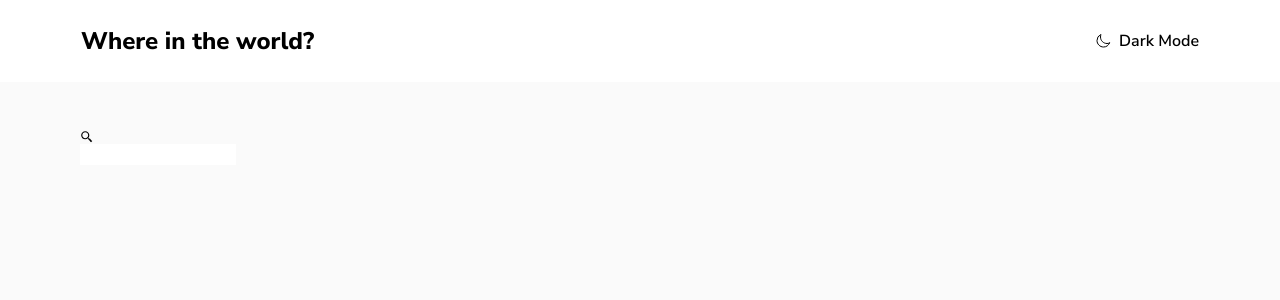
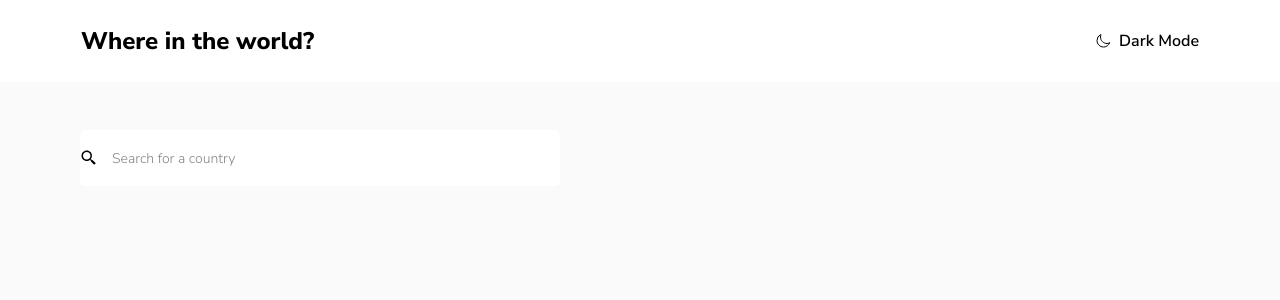
Before and after one commit to ortonb110/countries, a React (Vite) app: page / in a window 1280 px wide. Shown: the top 300 px of the page. Built offline with nearby package versions, Linux system fonts and the light colour scheme.

Commit message:
Working on Search component

```diff
--- a/src/Pages/Home.jsx
+++ b/src/Pages/Home.jsx
@@ -32,12 +32,13 @@ const Home = () => {
   return (
     <section className=" m-auto h-[calc(100vh-82px)] bg-[#FAFAFA] dark:bg-darkMode dark:text-darkMode  text-lightMode overflow-auto py-[4.8rem] px-[8.0rem] grid  md:grid-cols-2 lg:grid-cols-3 xl:grid-cols-4 gap-x-[7.5rem] gap-y-[7.5rem]">
       <div>
-        <div>
-          <BiSearchAlt2 />
-          <input className="text-black"
+        <div className="flex items-center w-[48rem] h-[5.6rem] relative ">
+          <BiSearchAlt2 className="w-[1.8rem] h-[1.8rem] absolute "/>
+          <input className="outline-none bg-white text-[#848484] dark:text-white w-full h-full rounded-[5px] py-[1.8rem] px-[3.2rem] font-normal text-[1.4rem] placeholder:text-[#848484] dark:placeholder:text-white dark:bg-[#2B3844]"
             type="text"
             value={searchText}
             onChange={handleInput}
+            placeholder="Search for a country"
           />
         </div>
       </div>
```
